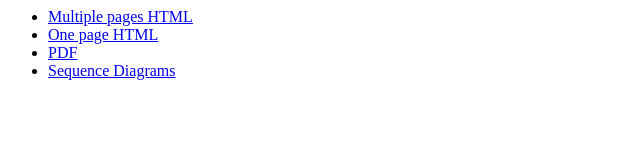
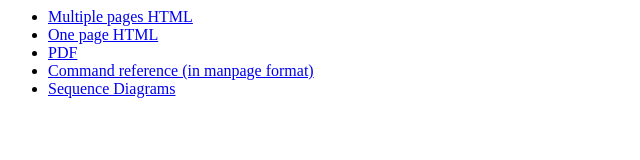
Before and after one commit to frsela/notification_server_doc, a plain HTML site: page index.html in a window 1280 px wide. Shown: the whole page, without its empty margins (0-640 px from the left). Drawn offline with Linux system fonts and the light colour scheme.

Commit message:
Added manpage link

```diff
--- a/index.html
+++ b/index.html
@@ -7,6 +7,7 @@
 <li><a href="doc/html_chunked/index.html">Multiple pages HTML</a></li>
 <li><a href="doc/xhtml/notification_server.xhtml">One page HTML</a></li>
 <li><a href="doc/pdf/notification_server.pdf">PDF</a></li>
+<li><a href="doc/manpages/">Command reference (in manpage format)</a></li>
 <li><a href="doc/seqdiags">Sequence Diagrams</a></li>
 </ul>
 </body>
```
